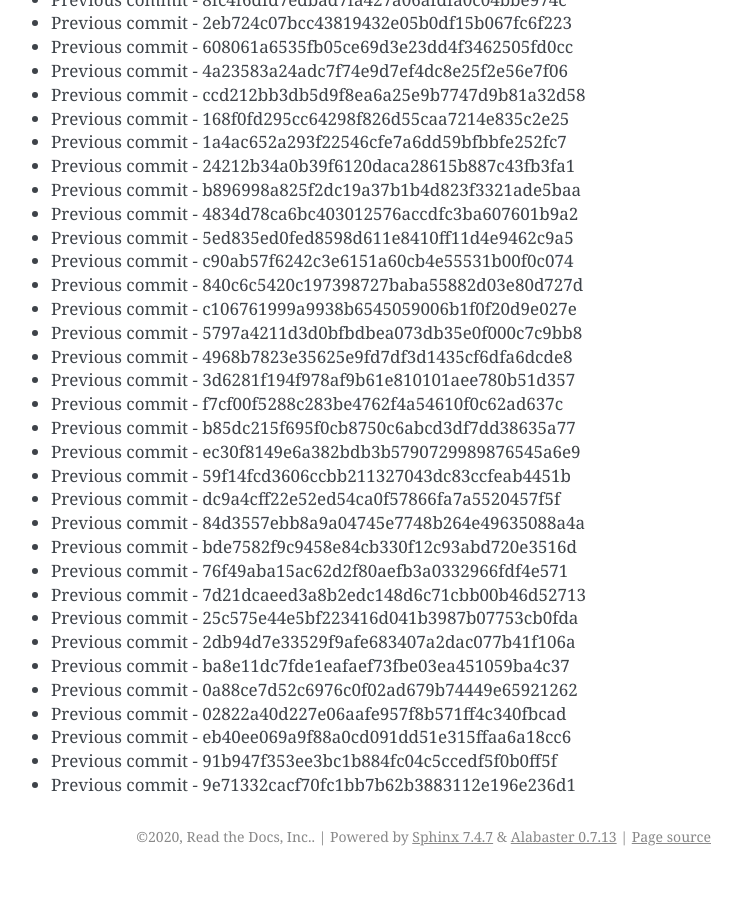
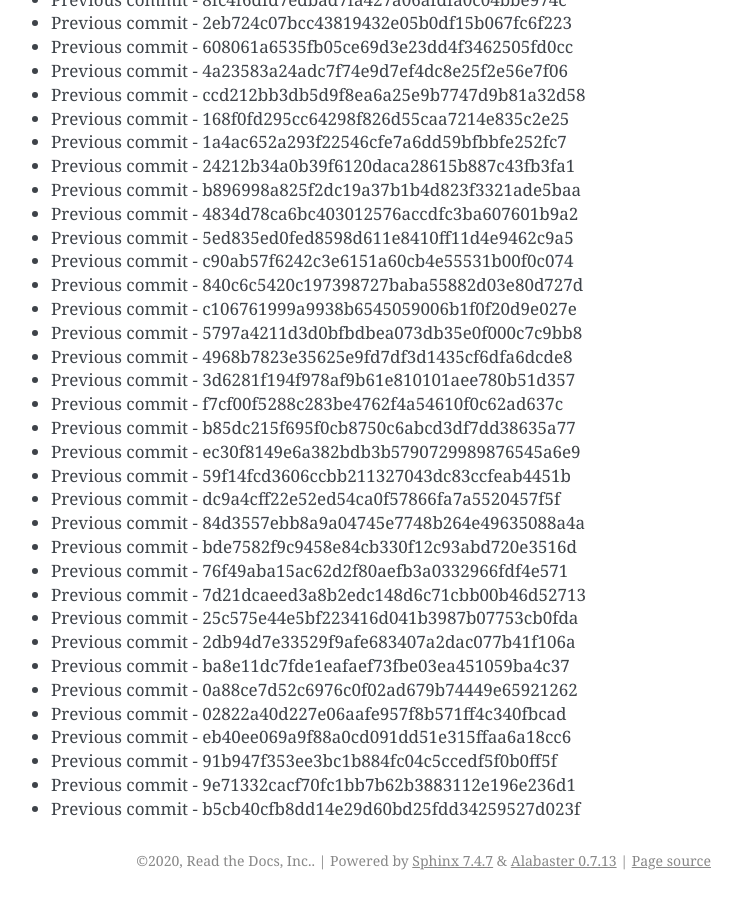
Before and after one commit to readthedocs/rtd-git-stresstest, a Sphinx documentation site: the page built from docs/updates.rst, in a window 1280 px wide and 900 px high, scrolled down 8842 px. Shown: the whole window, without its empty margins (399-1141 px from the left). Built offline with Sphinx 7.4.7, drawn with Linux system fonts in a browser that asks for light colours; before the commit the page ends 9718 px from its top, so only the background shows below that.

Commit message:
Generating commit from previous: b5cb40cfb8dd14e29d60bd25fdd34259527d023f

```diff
--- a/docs/updates.rst
+++ b/docs/updates.rst
@@ -403,3 +403,4 @@ It can be tested for any performance characteristics.
 * Previous commit - eb40ee069a9f88a0cd091dd51e315ffaa6a18cc6
 * Previous commit - 91b947f353ee3bc1b884fc04c5ccedf5f0b0ff5f
 * Previous commit - 9e71332cacf70fc1bb7b62b3883112e196e236d1
+* Previous commit - b5cb40cfb8dd14e29d60bd25fdd34259527d023f
```
